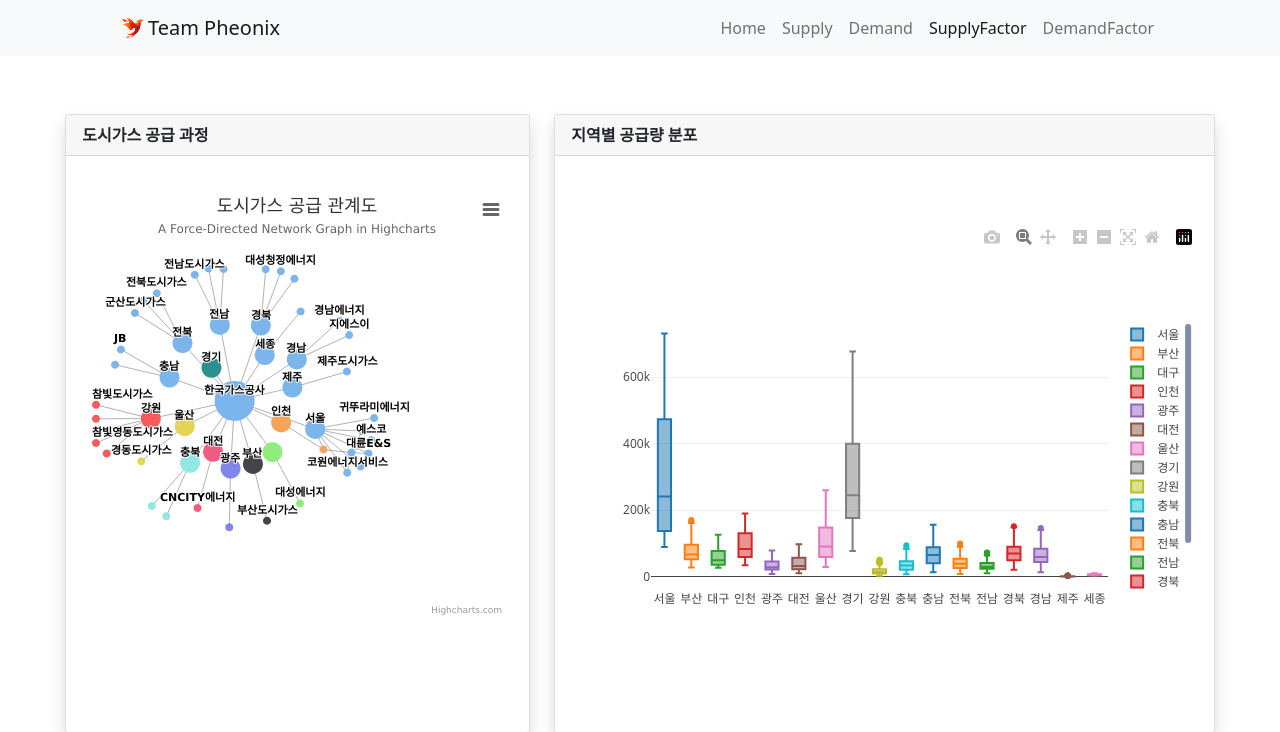
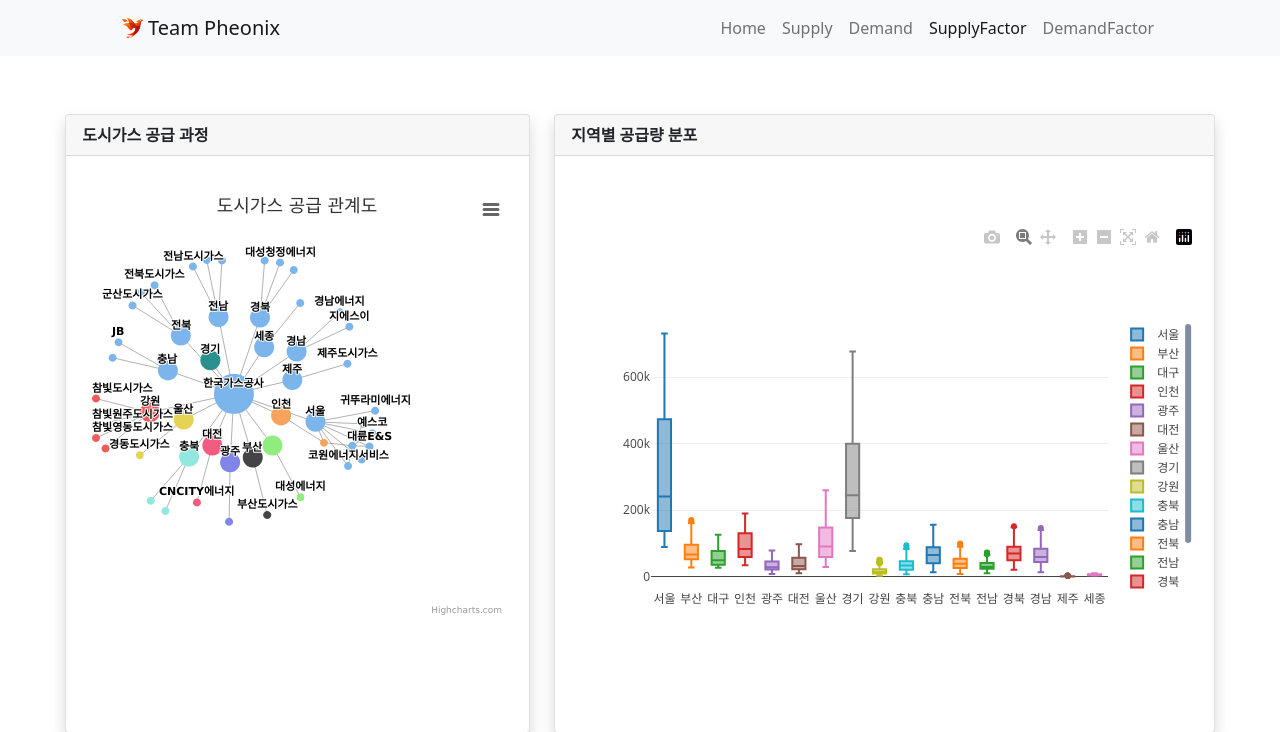
Before and after one commit to nijes/pr2_test, a Django app: page /supplyfactor/ in a window 1280 px wide. Shown: the top 732 px of the page. Run offline with Django 3.2, Linux system fonts and the light colour scheme; data comes from the database, SQL or seed files in the repository; some libraries are stand-ins or nearby versions.

Commit message:
'delete_graph_subtitle'

```diff
--- a/predict_gas/templates/supplyfactor.html
+++ b/predict_gas/templates/supplyfactor.html
@@ -267,7 +267,6 @@
             height: '100%'
         },
         title: { text: '도시가스 공급 관계도' },
-        subtitle: { text: 'A Force-Directed Network Graph in Highcharts' },
         plotOptions: {
             networkgraph: {
                 keys: ['from', 'to'],
```
